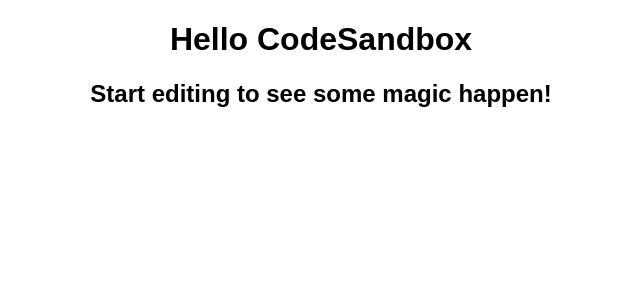
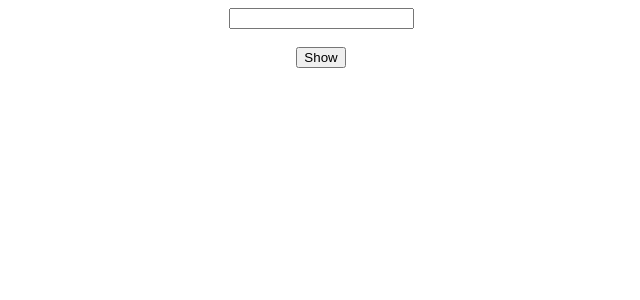
Before and after one commit to Remi-1201/React-app04, a React (Create React App) app: page / in a window 1280 px wide. Shown: the top 300 px of the page, without its empty margins (319-959 px from the left). Built offline with nearby package versions, Linux system fonts and the light colour scheme.

Commit message:
1- レンダリング確認用のコーディング

```diff
--- a/src/App.js
+++ b/src/App.js
@@ -1,10 +1,31 @@
+import { useState } from "react";
+import { ChildArea } from "./ChildArea";
 import "./styles.css";
 
 export default function App() {
+  // 1- 変化が起きるごとにこのコンポネントの部分が
+  // 再レンダーリングされ、DOM(return~)に差分を反映する
+  console.log("App");
+  // 1- for Input area
+  const [text, setText] = useState("");
+  // 1- for show/ hide the text
+  const [open, setOpen] = useState(false);
+
+  // 1- e = event, setTextでtext関数を更新する
+  const onChangeText = (e) => setText(e.target.value);
+
+  const onClickOpen = () => setOpen(!open);
+
   return (
     <div className="App">
-      <h1>Hello CodeSandbox</h1>
-      <h2>Start editing to see some magic happen!</h2>
+      <input value={text} onChange={onChangeText} />
+      <br />
+      <br />
+      <button onClick={onClickOpen}>Show</button>
+      {/* 1- <ChildArea でエンター押すとコンポネントが
+      自動的にinmportされる
+      * open = component's prop, {open} = the open function above*/}
+      <ChildArea open={open} />
     </div>
   );
 }
--- /dev/null
+++ b/src/ChildArea.jsx
@@ -0,0 +1,21 @@
+const style = {
+  width: "100%",
+  height: "200px",
+  backgroundColor: "#dbe7e4"
+};
+
+// 1- props = AppのDOMで定義されたChildAreaのprops
+export const ChildArea = (props) => {
+  const { open } = props;
+  return (
+    <>
+      {/* 1- {open? (true) : (false)}
+       * the default is false */}
+      {open ? (
+        <div style={style}>
+          <p>Child Component</p>
+        </div>
+      ) : null}
+    </>
+  );
+};
```
